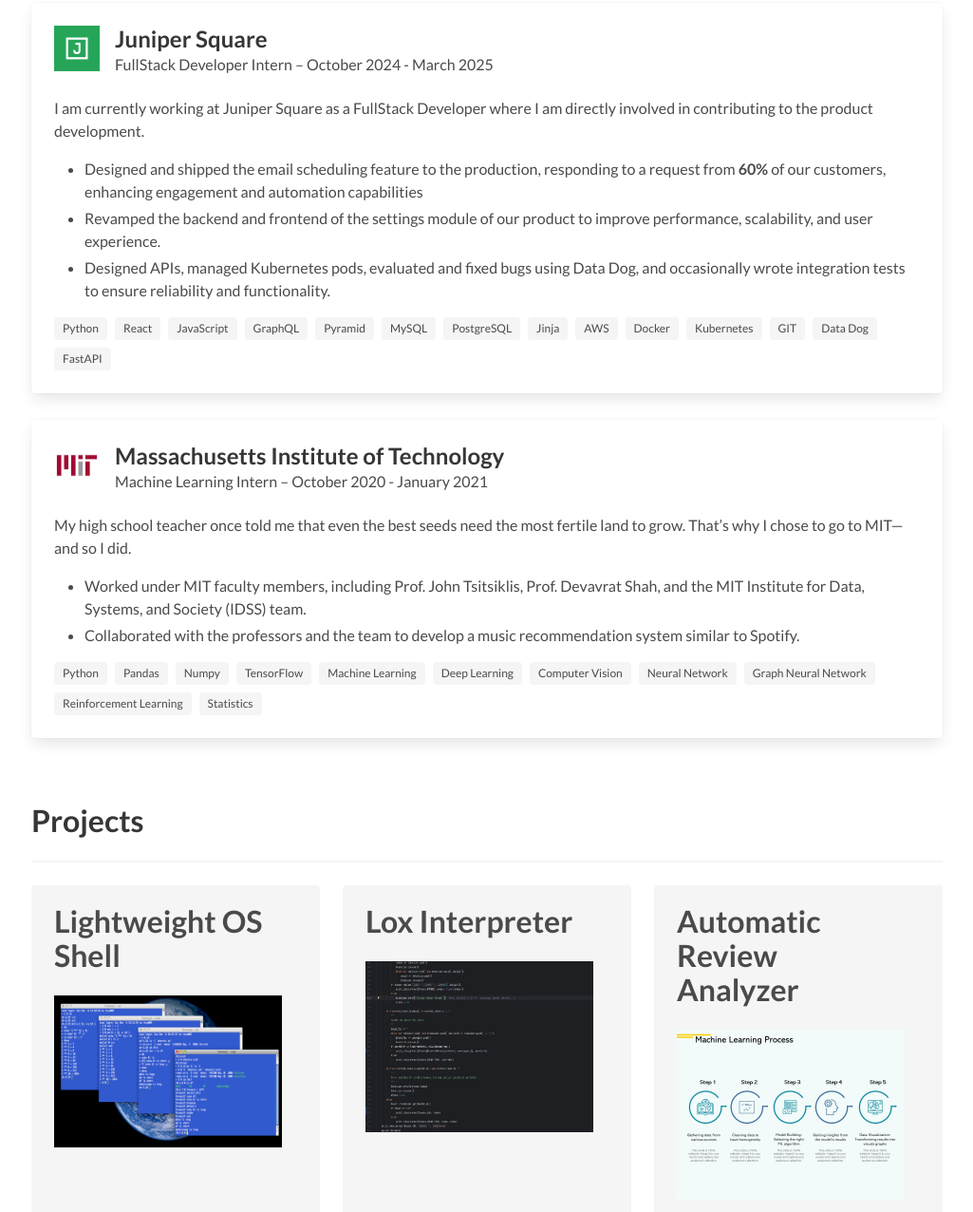
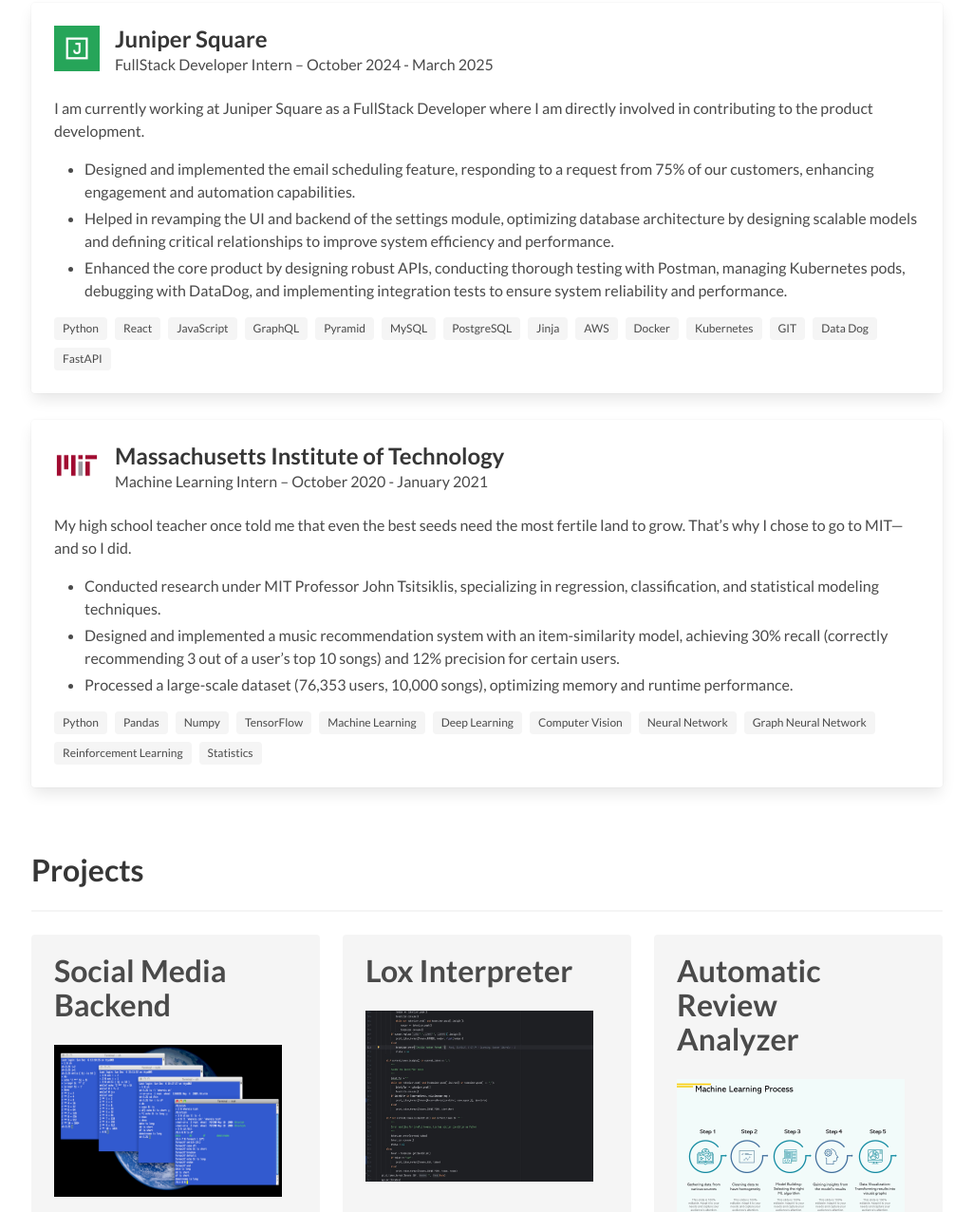
Before and after one commit to krdivyamani/portfolio, a plain HTML site: page index.html in a window 1280 px wide. Shown: the part 1003-2279 px from the top of the page at 95% size, without its empty margins (127-1152 px from the left). Drawn offline with Linux system fonts and the light colour scheme.

Commit message:
Update index.html

```diff
--- a/index.html
+++ b/index.html
@@ -2,7 +2,7 @@
 <html lang="en">
 
 <head>
-  <title>KrDivyaMani</title>
+  <title>The KDivyaMani</title>
   <meta name="viewport" content="width=device-width, initial-scale=1">
   <link rel="icon" href="favicon.png" type="image/x-icon">
   <link rel="stylesheet" href="src/dist/css/main.bundle.css">
@@ -99,12 +99,10 @@
           <div class="content">
             <p>I am currently working at Juniper Square as a FullStack Developer where I am directly involved in contributing to the product development. </p>
             <ul>
-              <li>Designed and shipped the email scheduling feature to the production, responding to a request from <b>60%</b> of our customers,
-enhancing engagement and automation capabilities</li>
-              <li>Revamped the backend and frontend of the settings module of our product to improve performance, scalability, and user
-experience.</li>
-              <li>Designed APIs, managed Kubernetes pods, evaluated and fixed bugs using Data Dog, and occasionally wrote
-integration tests to ensure reliability and functionality.</li>
+              <li>Designed and implemented the email scheduling feature, responding to a request from 75% of our customers, enhancing engagement and automation capabilities.</li>
+              <li>Helped in revamping the UI and backend of the settings module, optimizing database architecture by designing scalable models and defining critical relationships to improve system efficiency and performance.</li>
+              <li>
+Enhanced the core product by designing robust APIs, conducting thorough testing with Postman, managing Kubernetes pods, debugging with DataDog, and implementing integration tests to ensure system reliability and performance.</li>
             </ul>
             <div class="tags">
               <span class="tag">Python</span>
@@ -142,8 +140,9 @@
           <div class="content">
             <p>My high school teacher once told me that even the best seeds need the most fertile land to grow. That’s why I chose to go to MIT—and so I did.</p>
             <ul>
-              <li>Worked under MIT faculty members, including Prof. John Tsitsiklis, Prof. Devavrat Shah, and the MIT Institute for Data, Systems, and Society (IDSS) team.</li>
-              <li>Collaborated with the professors and the team to develop a music recommendation system similar to Spotify.</li>
+              <li>Conducted research under MIT Professor John Tsitsiklis, specializing in regression, classification, and statistical modeling techniques.</li>
+              <li>Designed and implemented a music recommendation system with an item-similarity model, achieving 30% recall (correctly recommending 3 out of a user’s top 10 songs) and 12% precision for certain users.</li>
+              <li>Processed a large-scale dataset (76,353 users, 10,000 songs), optimizing memory and runtime performance.</li>
             </ul>
             <div class="tags">
               <span class="tag">Python</span>
@@ -173,7 +172,7 @@
           <div class="tile">
             <div class="tile is-parent">
               <article class="tile is-child notification">
-                <p class="title">Lightweight OS Shell</p>
+                <p class="title">Social Media Backend</p>
                 <figure class="image is-3by2">
                   <img class="modal-trigger" data-target="project-1-modal" src="src/dist/img/project-1-cover.png">
                 </figure>
@@ -283,7 +282,7 @@
     <div class="modal-background"></div>
     <div class="modal-card">
       <header class="modal-card-head">
-        <p class="modal-card-title">Lightweight OS Shell</p>
+        <p class="modal-card-title">Social Media Backend</p>
         <button class="delete" aria-label="close"></button>
       </header>
       <section class="modal-card-body">
@@ -302,7 +301,8 @@
 
         <div class="content">
 
-          <p>CustomShell is a simple command-line shell written in Python that supports built-in commands (cd, pwd, echo, type, exit), process execution, file redirection (>, >>, 2>), and autocompletion for both built-ins and system executables. Designed as a lightweight shell alternative or for educational purposes.</p>
+          <p>Developed a FastAPI backend for a social media platform with features like account creation, JWT authentication, and full CRUD functionality for posts (upload, edit, update, delete).</p>
+          <p>Integrated PostgreSQL for efficient data storage and optimized database management using pgAdmin for seamless administration and maintenance.</p>
 
           <div class="tags">
             <span class="tag">Python</span>
@@ -343,7 +343,8 @@
 
         <div class="content">
 
-          <p>Built a fully functional interpreter for the Lox programming language based on Robert Nystrom's Crafting Interpreters book. The project involved designing and implementing a tokenization system, an Abstract Syntax Tree (AST), a recursive descent parser, and a tree-walk interpreter to evaluate expressions and execute statements.</p>
+          <p>Designed and built a full-featured Lox interpreter supporting lexical analysis, parsing, and AST evaluation, demonstrating deep language-processing expertise.</p>
+          <p>Implemented runtime execution with variable bindings, functions, and error handling for syntax and runtime issues.</p>
 
           <div class="tags">
             <span class="tag">Python</span>
@@ -384,9 +385,8 @@
 <!--        </div>-->
 
         <div class="content">
-          <p> Developed the entire framework, including auto-testing (CLI-based), plotting, and training/testing the machine
-learning model from scratch (1100+ lines of code). Used linear classifiers and conducted an extensive study on their convergence, analyzing the Average Perceptron
-and Pegasos algorithms for sufficiently large values of the iterator or hyper-parameter (T).</p>
+          <p> Developed a 1100+ LOC ML framework with automated testing, training pipeline. Trained and optimized linear classifiers, achieving 82% accuracy. Conducted an in-depth convergence analysis, improving model performance
+by extra 2%</p>
           <div class="tags">
             <span class="tag">Python</span>
             <span class="tag">ML</span>
```
